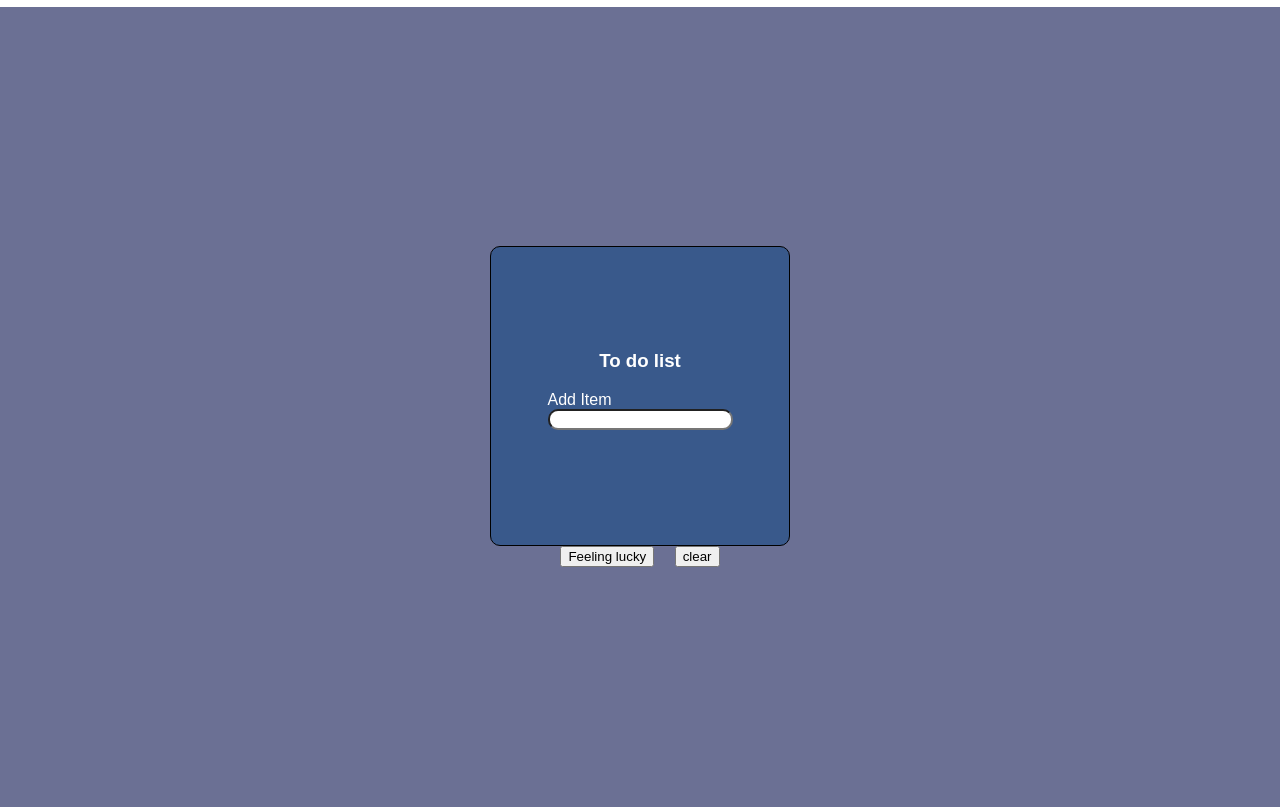
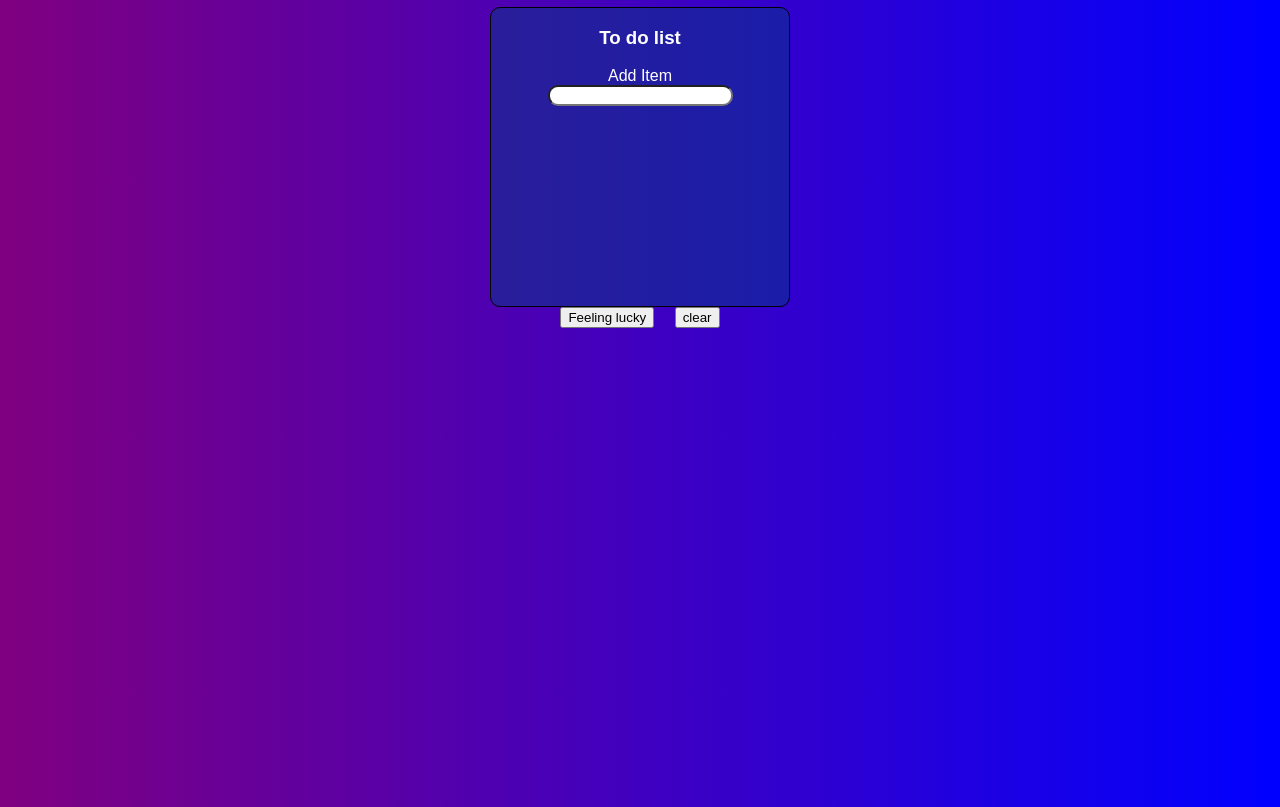
Before and after one commit to Robinpn/Useless-To-Do, a plain HTML site: page index.html in a window 1280 px wide. Shown: the part 73-880 px from the top of the page. Drawn offline with Linux system fonts and the light colour scheme.

Commit message:
added background-image

```diff
--- a/styles/styles.css
+++ b/styles/styles.css
@@ -6,22 +6,25 @@
   --font-white: #fff;
   --font-dark: #000;
   --form-bg: hsla(211, 100%, 25%, 0.47);
-  --main-bg: #6b7094;
+  /* --main-bg: #6b7094; */
+  --main-bg: linear-gradient(to right, purple, blue);
 }
 
 body {
   margin: 0;
   padding: 0;
   font-family: 'Work Sans normal', sans-serif;
+  background-image: var(--main-bg);
+  text-align: center;
 }
 
 main {
   display: flex;
   flex-direction: column;
-  justify-content: center;
   align-items: center;
   min-height: 100vh;
-  background-color: var(--main-bg);
+  background-image: var(--main-bg);
+  /* background-color: red; */
 }
 
 .form-container {
@@ -31,7 +34,7 @@ main {
   min-height: 300px;
   min-width: 300px;
   display: flex;
-  justify-content: center;
+  /* justify-content: center; */
   align-items: center;
   flex-direction: column;
 }
```
